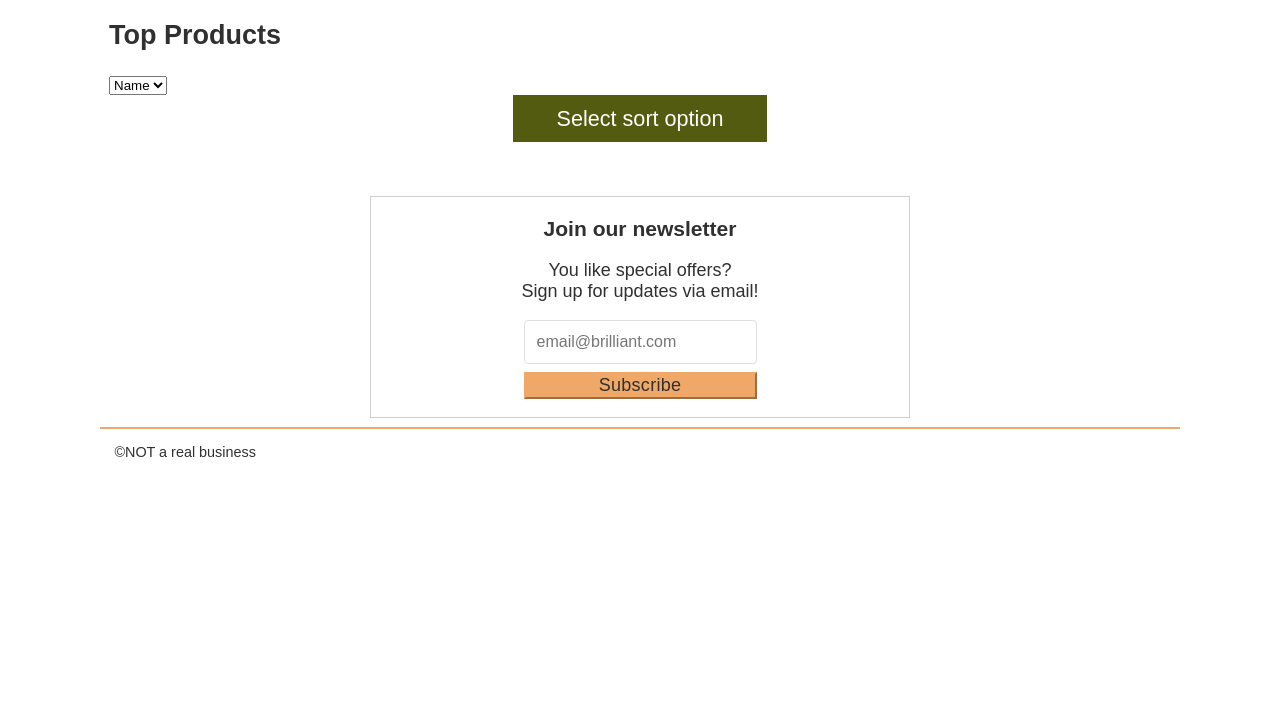
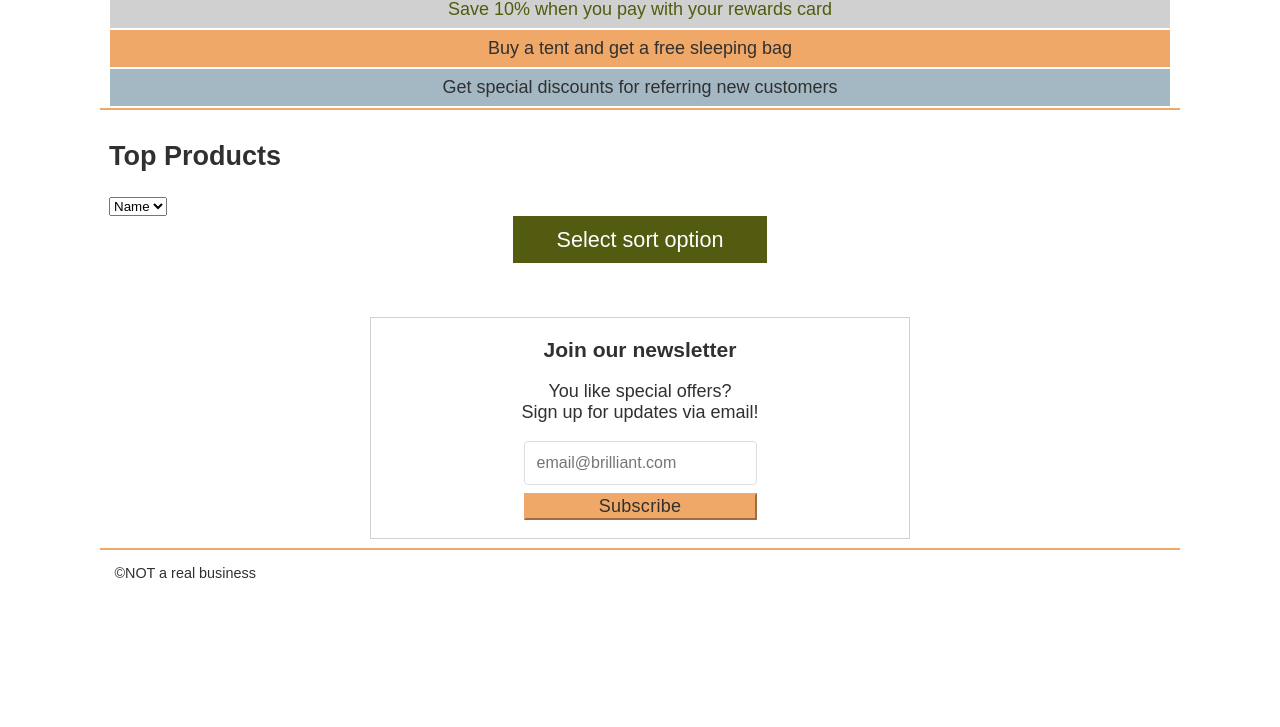
Before and after one commit to tulio1990/team4, a website: page src/product-listing/index.html in a window 1280 px wide. Shown: the part 73-800 px from the top of the page. Drawn offline with Linux system fonts and the light colour scheme; no server answers; files whose address does not match are found by name.

Commit message:
Displaying the alerts section in the Product Listing Index page

```diff
--- a/src/css/style.css
+++ b/src/css/style.css
@@ -35,8 +35,15 @@ img {
 
 header {
   display: flex;
+  flex-wrap: wrap;
   justify-content: space-between;
   padding: 0 10px;
+}
+
+header::after {
+  content: "";
+  width: 100%;
+  order: 1;
 }
 
 .logo {
@@ -91,6 +98,18 @@ header {
 
 .logo--square > div {
   margin-top: -1.7em;
+}
+
+.alert-list {
+  order: 2;
+  width: 100%;
+  border-top: 2px solid var(--primary-color);
+}
+
+.alert-list p {
+  margin: 2px 0;
+  padding: 8px;
+  text-align: center;
 }
 
 /* utility classes */
--- a/src/js/Alert.mjs
+++ b/src/js/Alert.mjs
@@ -1,13 +1,50 @@
-function convertToJson(res) {
-    if (res.ok) {
-        console.log("There is some progress!")
-      return res.json();
-    } else {
-      throw new Error("Bad Response");
+ export default class Alerts{
+    async convertToJson() {
+        const file = ("../json/alerts.json");
+        const fetchingFile = await fetch(file);
+        this.fileConverted = await fetchingFile.json();
+        this.displayingAlerts();
     }
-  }
- export default async function getData() {
-      return fetch("../public/json/backpacks.json")
-        .then(convertToJson)
-        .then((data) => data);
+    displayingAlerts(){
+        let isEmpty = JSON.stringify(this.fileConverted);
+        if (!(isEmpty === '[]')){
+            const listOfAlerts = Object.keys(this.fileConverted);
+            const productListingMain = document.querySelector(".divider");
+            const alertSection = document.createElement("section");
+            alertSection.classList.add("alert-list");
+            productListingMain.appendChild(alertSection);
+            for (let i=0; i<listOfAlerts.length; i++) {
+                let JSON_alertMessage, JSON_alertBackground, JSON_alertColor;
+                const alertMessage = this.fileConverted.map((JSONalert) => JSON_alertMessage = JSONalert.message);
+                const alertBackground = this.fileConverted.map((JSONalert) => JSON_alertBackground = JSONalert.background);
+                const alertColor = this.fileConverted.map((JSONalert) => JSON_alertColor = JSONalert.color);
+                const alertParagraph = document.createElement("p");
+                alertParagraph.innerText = alertMessage[i];
+                alertParagraph.style.background = alertBackground[i];
+                alertParagraph.style.color = alertColor[i];
+                alertSection.appendChild(alertParagraph);
+            }
+        }
+        else {
+            return;
+        }
     }
+    // checkingResults() {
+    //     console.log(typeof this.file);
+    //     console.log("There is finally some progress!")
+    // }
+    };
+
+// function convertToJson(res) {
+//     if (res.ok) {
+//         console.log("There is some progress!")
+//       return res.json();
+//     } else {
+//       throw new Error("Bad Response");
+//     }
+//   }
+//  export default async function getData() {
+//       return fetch("../json/backpacks.json")
+//         .then(convertToJson)
+//         .then((data) => data);
+//     }
--- a/src/js/ShoppingCart.mjs
+++ b/src/js/ShoppingCart.mjs
@@ -51,7 +51,9 @@ export default class ShoppingCart {
     let itemPrice = 0;
     const cartItems = getLocalStorage(this.key);
     const priceOfItems = cartItems.map((item) => itemPrice = item.FinalPrice);
-    //console.log(priceOfItems);
+    console.log(cartItems);
+    console.log(priceOfItems[1]);
+    console.log(priceOfItems[2]);
 
     let total = priceOfItems.reduce((acumulador, currentValue) => acumulador + currentValue, 0).toFixed(2);
     //console.log(total);
--- a/src/js/product-listing.js
+++ b/src/js/product-listing.js
@@ -4,8 +4,10 @@ import { loadHeaderFooter, itemsInBackpack, getParam } from "./utils.mjs";
 
 loadHeaderFooter().then(() => itemsInBackpack());
 
-import Alert from "./Alert.mjs";
-Alert();
+import Alerts from "./Alert.mjs";
+
+const alerts = new Alerts();
+alerts.convertToJson();
 
 const selection = document.getElementById("select-sort");
 // const selectO = new SelectOption("Name","Price", selection);
--- a/src/public/json/alerts.json
+++ b/src/public/json/alerts.json
@@ -1,17 +1,17 @@
 [
   {
-        "message": "This is only a test",
-        "background": "darkblue",
-        "color": "white"
+    "message": "Save 10% when you pay with your rewards card",
+    "background": "#d0d0d0",
+    "color": "#525b0f"
   },
   {
-        "message": "Friday Sale",
-        "background": "grey",
-        "color": "gren"
+    "message": "Buy a tent and get a free sleeping bag",
+    "background": "#f0a868",
+    "color": "#303030"
   },
   {
-        "message": "New Products",
-        "background": "yellow",
-        "color": "black"
+    "message": "Get special discounts for referring new customers",
+    "background": "#a4b8c4",
+    "color": "#303030"
   }
 ]
```
Lines whose indentation alone changed are shown as unchanged.
